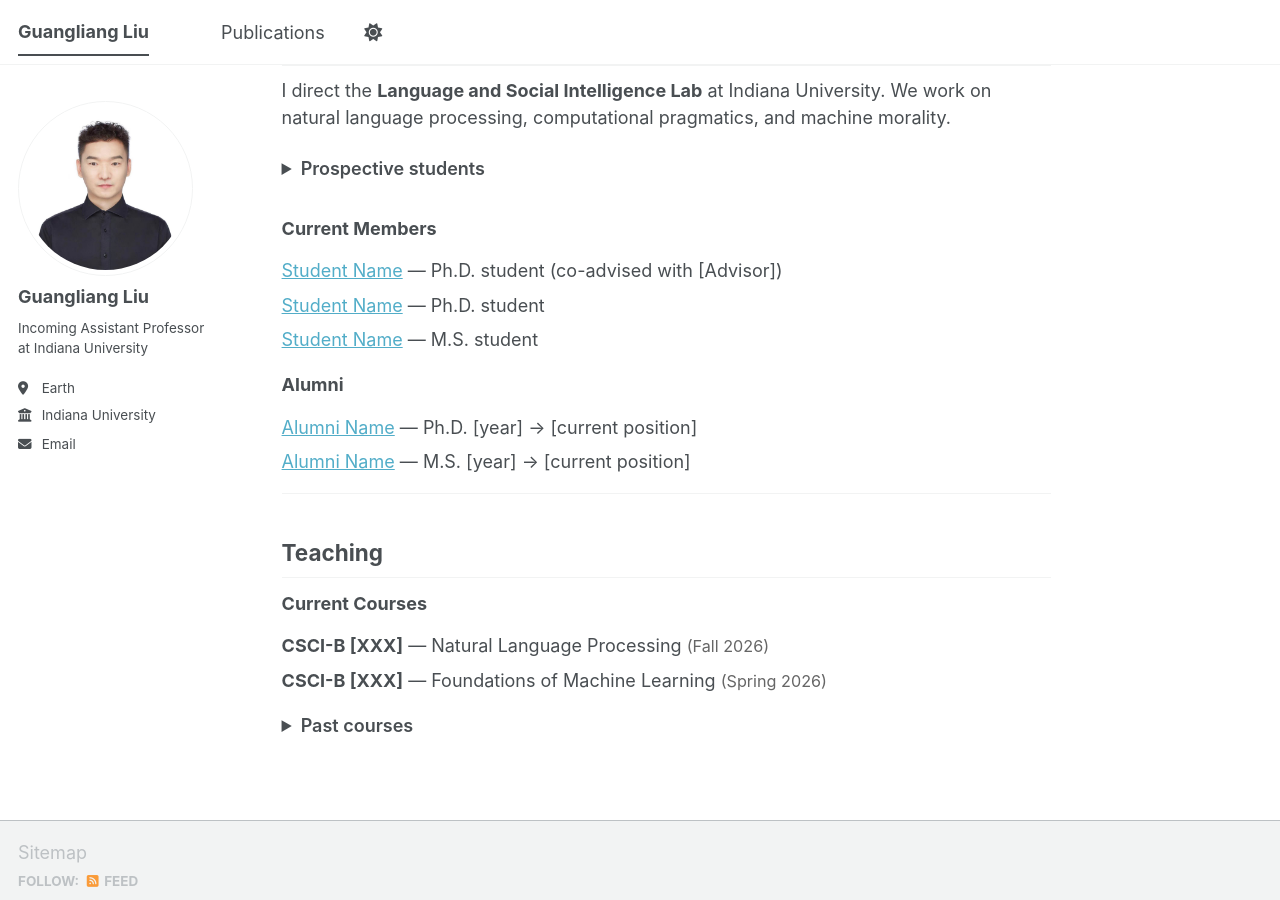
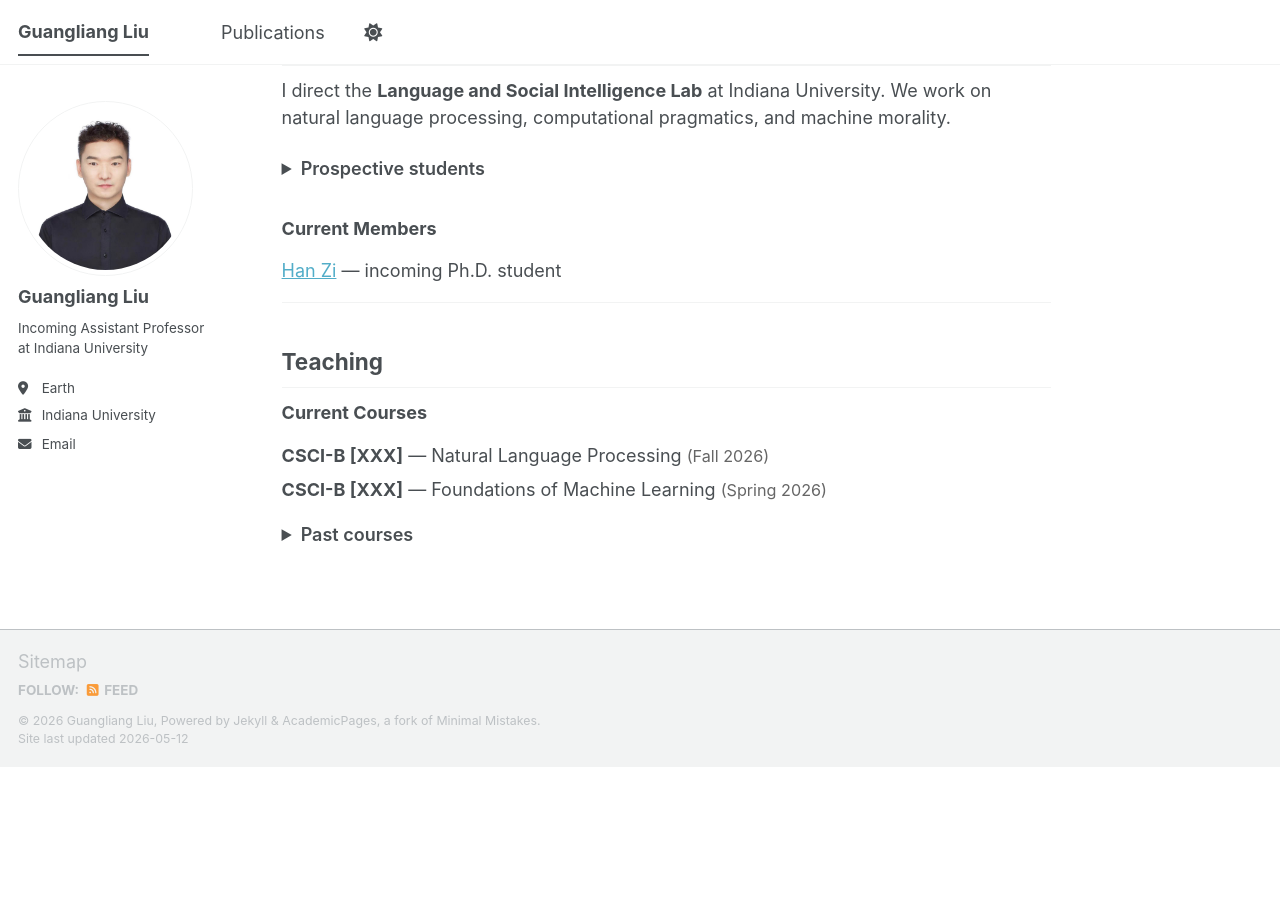
Before and after one commit to guangliang-nlp/guangliang-nlp.github.io, a Jekyll site: the page built from _pages/about.md, in a window 1280 px wide and 900 px high, scrolled down 560 px. Built offline with Jekyll 4.4.1, drawn with Linux system fonts in a browser that asks for light colours; a script bundle is joined from its source files by our own code; library files that are not in the unit come from our copies; after the commit the page ends 1327 px from its top, so only the background shows below that.

Commit message:
Update about.md

```diff
--- a/_pages/about.md
+++ b/_pages/about.md
@@ -44,16 +44,10 @@ I am looking for self-motivated PhD students for 27Spring/Fall. Please email me
 
 <h3 style="margin-top:1.2em;">Current Members</h3>
 <ul style="list-style:none; padding:0;">
-  <li style="margin-bottom:0.4em;"><a href="#">Student Name</a> — Ph.D. student (co-advised with [Advisor])</li>
-  <li style="margin-bottom:0.4em;"><a href="#">Student Name</a> — Ph.D. student</li>
-  <li style="margin-bottom:0.4em;"><a href="#">Student Name</a> — M.S. student</li>
+  <li style="margin-bottom:0.4em;"><a href="#">Han Zi</a> — incoming Ph.D. student</li>
 </ul>
 
-<h3 style="margin-top:1.2em;">Alumni</h3>
-<ul style="list-style:none; padding:0;">
-  <li style="margin-bottom:0.4em;"><a href="#">Alumni Name</a> — Ph.D. [year] &rarr; [current position]</li>
-  <li style="margin-bottom:0.4em;"><a href="#">Alumni Name</a> — M.S. [year] &rarr; [current position]</li>
-</ul>
+
 </section>
 
 ---
```
